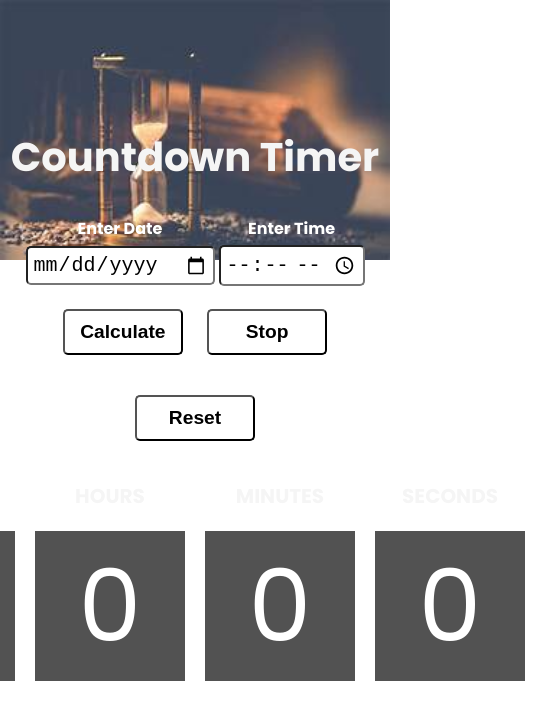
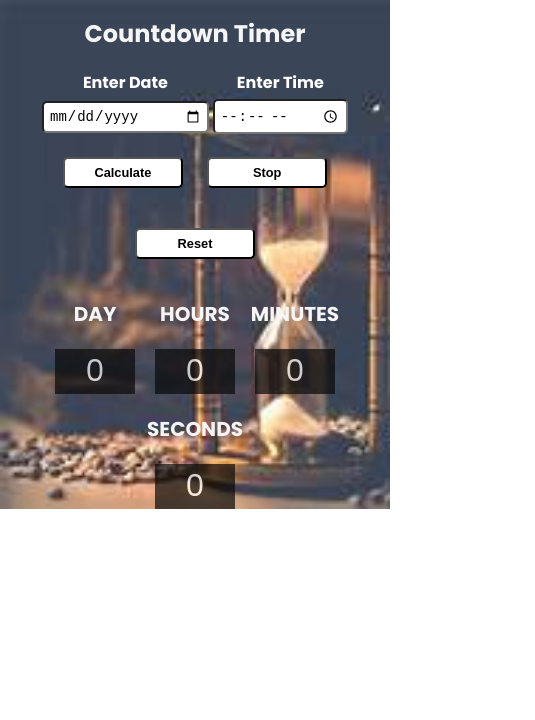
Before and after one commit to kiranchaudhary18/countdownTimer, a plain HTML site: page index.html in a window 390 px wide. Shown: the whole page, 535 px wide, since content can reach past the window. Drawn offline with Linux system fonts and the light colour scheme.

Commit message:
updated style.css

```diff
--- a/style.css
+++ b/style.css
@@ -1,37 +1,41 @@
-
 @import url('https://fonts.googleapis.com/css2?family=Poppins:ital,wght@0,100;0,200;0,300;0,400;0,500;0,600;0,700;0,800;0,900;1,100;1,200;1,300;1,400;1,500;1,600;1,700;1,800;1,900&display=swap');
 
-
-
-body{
+body {
     text-align: center;
-    /* background-color: #131313; */
     font-family: "Poppins", sans-serif;
-    background-image: url(th_id=OIP\ \(1\).png);
+    background-image: url('th_id=OIP\ \(1\).png');
     background-repeat: no-repeat;
-    background-size: 100vw;
+    background-size: cover;
     margin-top: 15vh;
-
+    padding: 0;
+    margin: 0;
+    box-sizing: border-box;
 }
 
-h1{
-    color:#f5f5f5;
-    font-size:40px
-}
-table{
-    margin: auto;
+h1 {
+    color: #f5f5f5;
+    font-size: 40px;
 }
 
-th{
-    color:#ffffff
+table {
+    margin: auto;
+    width: 80%;
+    max-width: 600px;
 }
-input{
+
+th {
+    color: #ffffff;
+}
+
+input {
     font-size: 20px;
     padding: 5px;
+    border-radius: 5px;
+    width: 100%;
+    box-sizing: border-box;
+}
 
-    border-radius: 5px;
-}
-button{
+button {
     min-width: 120px;
     margin: 20px 10px;
     padding: 10px;
@@ -40,32 +44,81 @@ button{
     border-radius: 5px;
     font-weight: 600;
 }
-.count{
+
+.count {
     display: flex;
     flex-direction: row;
     justify-content: center;
+    flex-wrap: wrap;
 }
-.timer{
-    color:#F5F5F5;
+
+.timer {
+    color: #F5F5F5;
     font-weight: 700;
     font-size: 20px;
     text-transform: uppercase;
 }
-.timer01{
+
+.timer01 {
     background-color: #090909;
     opacity: 70%;
-    color:#ffffff;
+    color: #ffffff;
     font-weight: 400;
     font-size: 100px;
     width: 150px;
     margin: 0px 10px;
+    text-align: center;
 }
-.cal:hover{
-background-color:darkgrey;
+
+.cal:hover {
+    background-color: darkgrey;
 }
-.st:hover{
-    background-color:darkgrey;
+
+.st:hover {
+    background-color: darkgrey;
 }
- .res:hover{
-    background-color:darkgrey;
+
+.res:hover {
+    background-color: darkgrey;
 }
+
+/* Media Queries */
+@media (max-width: 768px) {
+    h1 {
+        font-size: 30px;
+    }
+
+    .timer01 {
+        font-size: 50px;
+        width: 100px;
+    }
+
+    input {
+        font-size: 16px;
+    }
+
+    button {
+        font-size: 1em;
+        padding: 8px;
+    }
+}
+
+@media (max-width: 480px) {
+    h1 {
+        font-size: 24px;
+    }
+
+    .timer01 {
+        font-size: 30px;
+        width: 80px;
+    }
+
+    input {
+        font-size: 14px;
+    }
+
+    button {
+        font-size: 0.8em;
+        padding: 6px;
+    }
+}
```
